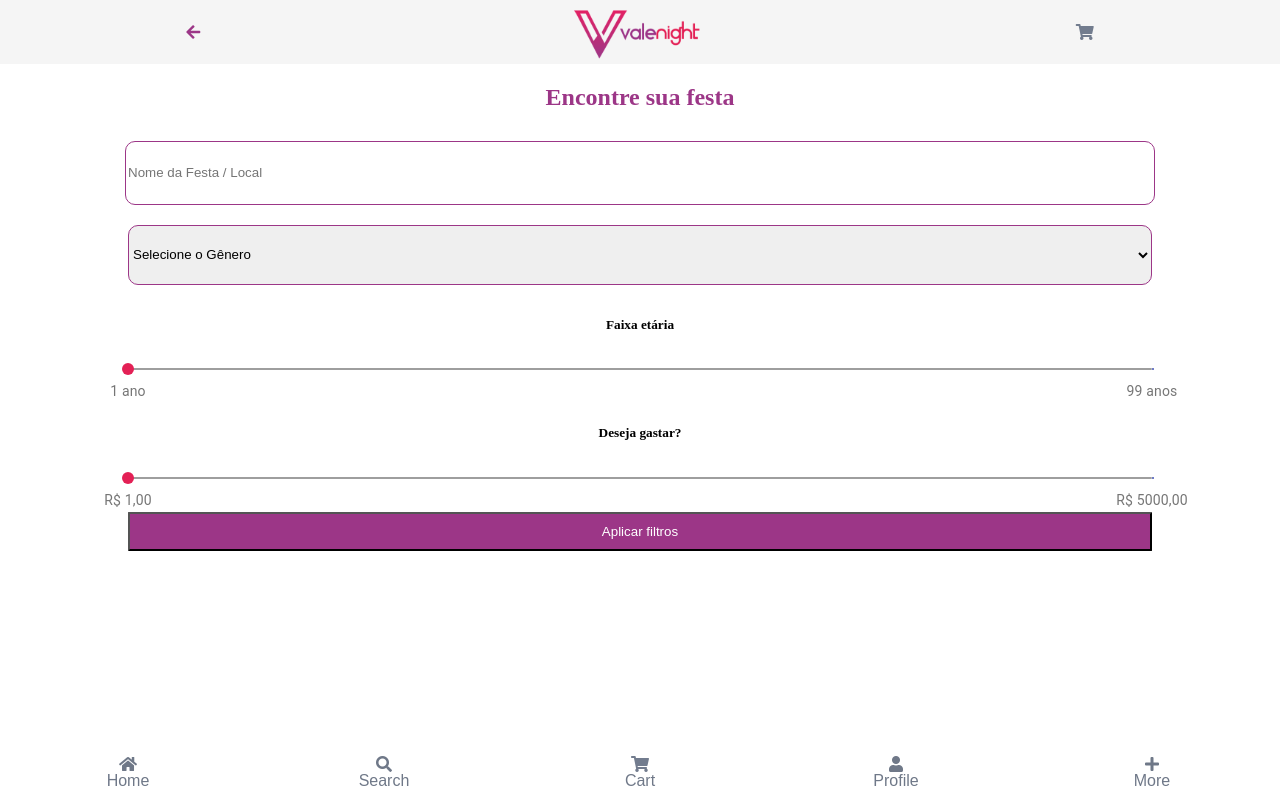
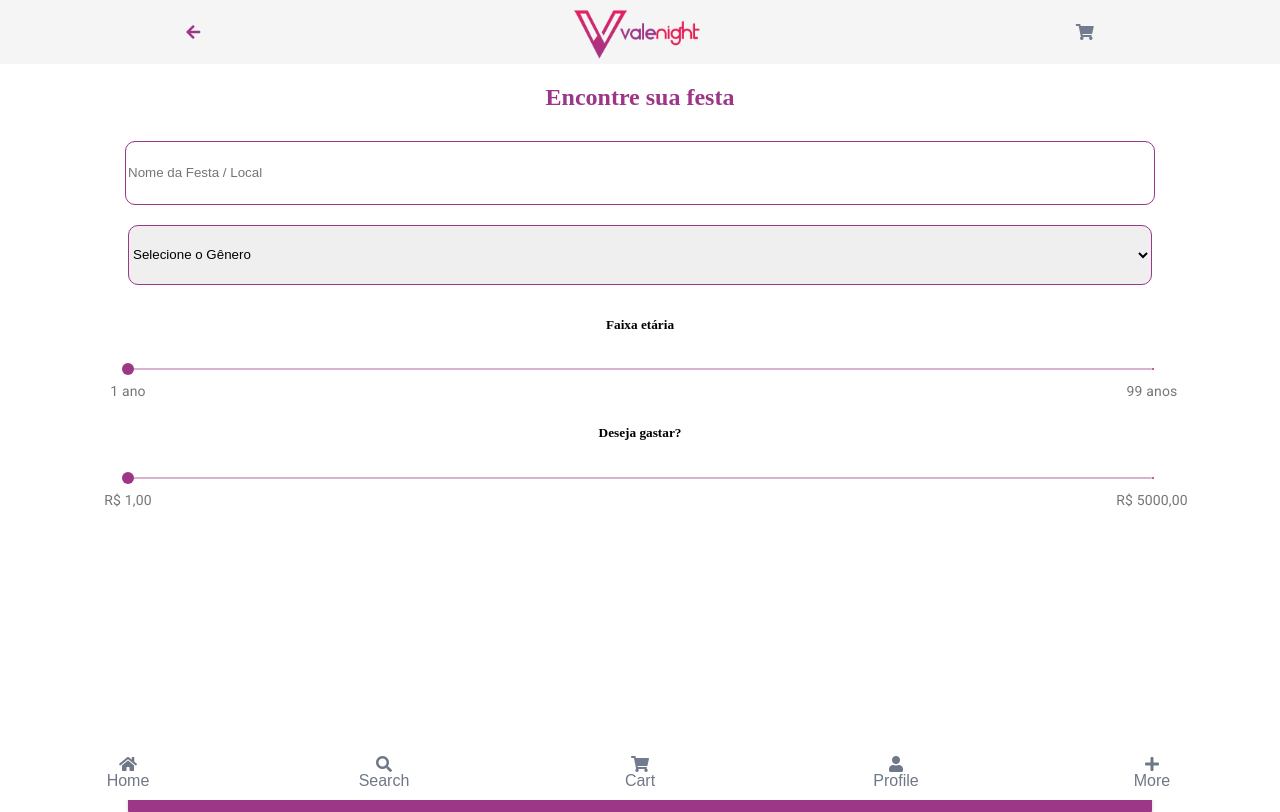
Before and after one commit to vale-night/ValeNightReact, a React (Create React App) app: page /filtro in a window 1280 px wide. Built offline with nearby package versions, Linux system fonts and the light colour scheme.

Commit message:
Configuração de tema global

```diff
--- a/package.json
+++ b/package.json
@@ -7,6 +7,7 @@
     "@testing-library/jest-dom": "^4.2.4",
     "@testing-library/react": "^9.3.2",
     "@testing-library/user-event": "^7.1.2",
+    "fontsource-roboto": "^4.0.0",
     "react": "^16.12.0",
     "react-dom": "^16.12.0",
     "react-router": "^5.2.0",
--- a/src/App.js
+++ b/src/App.js
@@ -4,6 +4,10 @@ import {
   Switch,
   Route
 } from 'react-router-dom';
+import { ThemeProvider } from '@material-ui/styles';
+import 'fontsource-roboto';
+
+import defaultTheme from './materialTheme';
 import Header from './components/Header';
 import Footer from './components/Footer';
 import Cadastro from './pages/Cadastro';
@@ -13,6 +17,7 @@ import Filtro from './pages/Filtro';
 
 function App() {
   return (
+  <ThemeProvider theme={defaultTheme}>
     <BrowserRouter>
         <Header />
             <Switch>
@@ -31,6 +36,7 @@ function App() {
             </Switch>
         <Footer />
     </BrowserRouter>
+  </ThemeProvider>
   );
 }
 
--- a/src/global.js
+++ /dev/null
@@ -1,6 +0,0 @@
-const PRIMARY_COLOR = '#9C3687';
-const SECONDARY_COLOR = '#e32055';
-
-export default {
-    PRIMARY_COLOR, SECONDARY_COLOR
-}
--- /dev/null
+++ b/src/materialTheme.js
@@ -0,0 +1,14 @@
+import { createMuiTheme } from '@material-ui/core';
+
+const defaultTheme = createMuiTheme({
+  palette: {
+    primary: {
+      main: '#9C3687'
+    },
+    secondary: {
+      main: '#e32055'
+    }
+  }
+});
+
+export default defaultTheme;
--- a/src/pages/Filtro/index.js
+++ b/src/pages/Filtro/index.js
@@ -1,26 +1,27 @@
-import { Slider } from '@material-ui/core';
+import { Box, Button, Slider } from '@material-ui/core';
 import React from 'react';
 import Input from '../../components/Input'
 import Select from '../../components/Select';
-import global from '../../global';
 import './style.css';
-import { createMuiTheme } from '@material-ui/core/styles';
+import { createMuiTheme, makeStyles } from '@material-ui/core/styles';
 import { ThemeProvider } from '@material-ui/styles';
+import defaultTheme from '../../materialTheme';
 
-const muiTheme = createMuiTheme({
+const useStyles = makeStyles({
+    button: {
+        color: 'white',
+        padding: '10px',
+        borderRadius: '1px',
+        marginTop: '20%'
+    }
+});
+
+const sliderTheme = createMuiTheme({
+    ...defaultTheme,
     overrides: {
         MuiSlider: {
             root: {
                 width: '80%'
-            },
-            thumb: {
-                color: global.SECONDARY_COLOR,
-            },
-            track: {
-                color: global.PRIMARY_COLOR,
-            },
-            rail: {
-                color: 'black'
             }
         }
     }
@@ -30,7 +31,7 @@ const CustomSlider = ({id, min, max, defaultValue, marks, header, step = 1}) =>
     const valueText = (value) => value;
 
     return (
-        <ThemeProvider theme={muiTheme}>
+        <ThemeProvider theme={sliderTheme}>
             <h5>{header}</h5>
             <Slider
                 id={id}
@@ -49,7 +50,6 @@ const CustomSlider = ({id, min, max, defaultValue, marks, header, step = 1}) =>
     )
 }
 
-export default () => {
 const genreDataSet = [
     {
         id: 'jazz-option',
@@ -62,25 +62,6 @@ export default () => {
         text: 'BregaFunk'
     }
 ]
-
-    //Descomentar caso utilizemos o select ao invés do slider
-    // const ageDataSet = [
-    //     {
-    //         id: 'underaged-option',
-    //         value: 'underage',
-    //         text: '0-18 anos'
-    //     },
-    //     {
-    //         id: 'adult-option',
-    //         value: 'adult',
-    //         text: '19 - 59 anos'
-    //     },
-    //     {
-    //         id: 'old-option',
-    //         value: 'old',
-    //         text: '60 - 100 anos'
-    //     }
-    // ]
 
 const ageMarks = [
     {
@@ -103,16 +84,17 @@ export default () => {
         label: 'R$ 5000,00'
     }
 ];
-    // const marks = [
-    //
-    // ]
+
+export default () => {
+    const classes = useStyles();
     return (
         <>
-            <form class="flex-direction-column">
+            <form>
+                <Box display="flex" flexDirection="column" justifyContent="flex-end">
+                    <Box display="flex" flexDirection="column" alignItems="center" justifyContent="center">
                         <h2>Encontre sua festa</h2>
                         <Input id="name" type="text" placeholder="Nome da Festa / Local" value="" />
                         <Select id="genre" placeholder="Selecione o Gênero" value="" dataset={genreDataSet} />
-                {/* <Select id="genre" placeholder="Selecione a Faixa etária" value="" dataset={ageDataSet} /> */}
                         <CustomSlider id="age"
                             min={1}
                             max={99}
@@ -124,10 +106,13 @@ export default () => {
                             max={5000}
                             header="Deseja gastar?"
                             default={30} marks={priceMarks}/>
-
-                <button>
+                    </Box>
+                    <Box display="flex" flexDirection="column" alignItems="center" justifyContent="center">
+                        <Button className={classes.button} variant="contained" color="primary">
                             Aplicar filtros
-                </button>
+                        </Button>
+                    </Box>
+                </Box>
             </form>
         </>
     )
--- a/src/pages/Filtro/style.css
+++ b/src/pages/Filtro/style.css
@@ -1,4 +1,4 @@
-form {
+.form {
     width: 100%;
     margin: 0;
     display: flex;
```
Also changed, not shown: 1 other file (tests, documents, lock files or other folders). Lines whose indentation alone changed are shown as unchanged.
